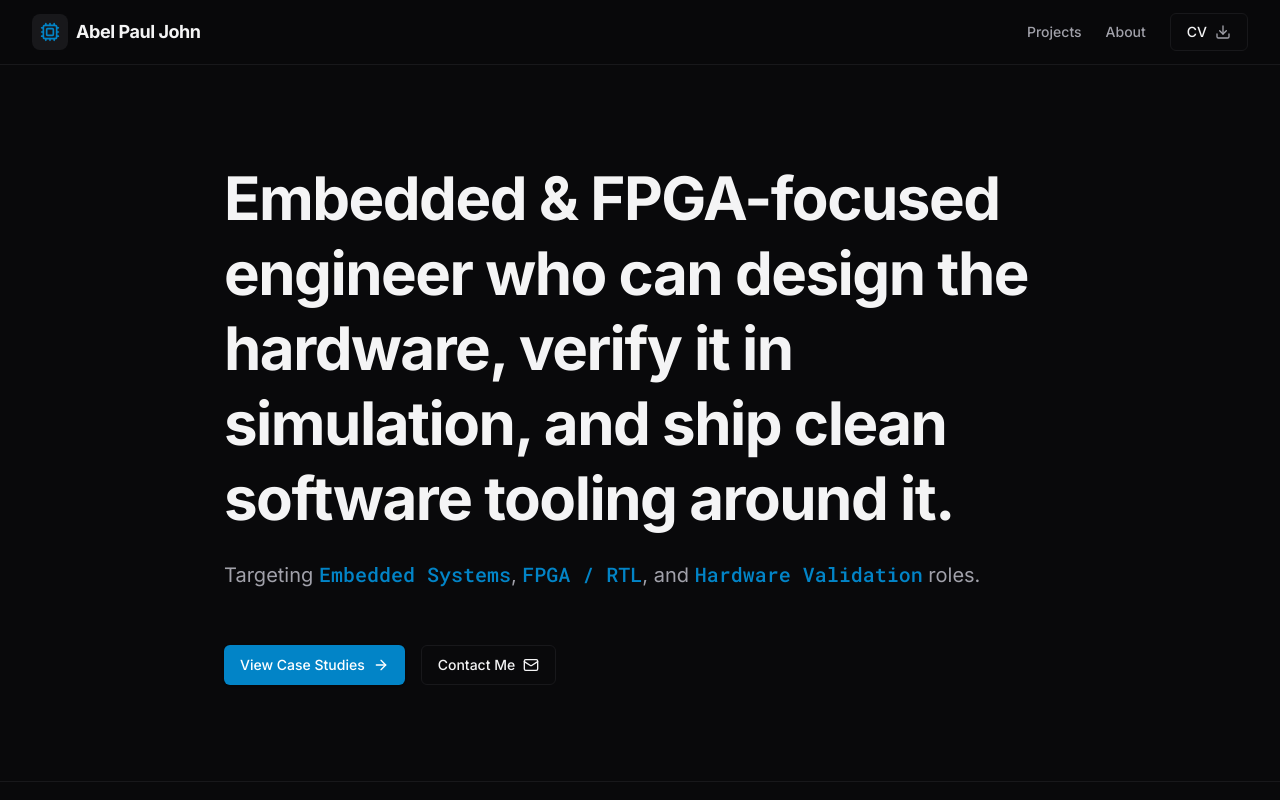
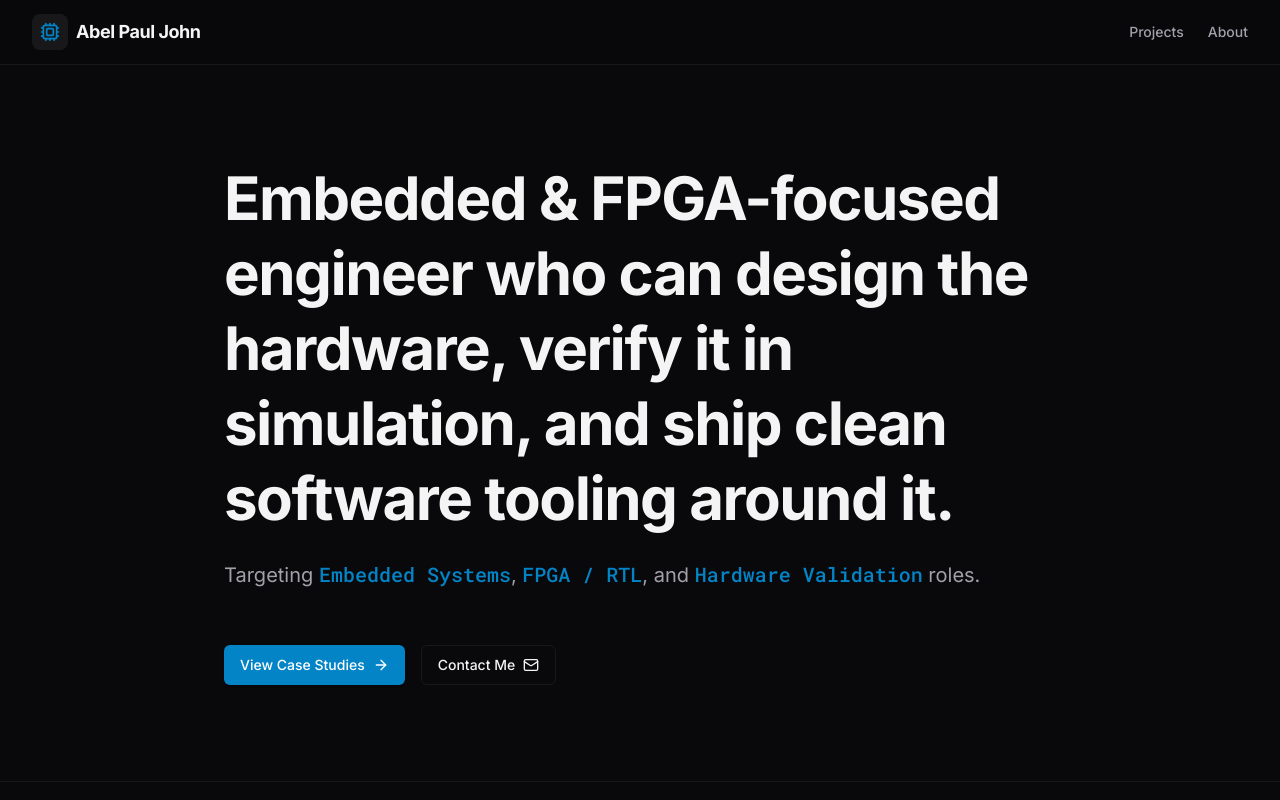
Before and after one commit to Abelpaulj/portfolio, a Next.js app: page / in a window 1280 px wide. Shown: the top 800 px of the page. Built offline with nearby package versions, Linux system fonts and the light colour scheme.

Commit message:
style: remove CV button from Navbar for a cleaner layout

```diff
--- a/src/components/Navbar.tsx
+++ b/src/components/Navbar.tsx
@@ -1,5 +1,5 @@
 import Link from "next/link";
-import { Download, Cpu } from "lucide-react";
+import { Cpu } from "lucide-react";
 
 export default function Navbar() {
     return (
@@ -19,15 +19,6 @@ export default function Navbar() {
                     <Link href="/about" className="text-sm font-medium text-[var(--color-text-secondary)] hover:text-[var(--color-text-primary)] transition-colors">
                         About
                     </Link>
-
-                    <a
-                        href="/cv.pdf"
-                        className="flex items-center gap-2 bg-[var(--color-bg-primary)] border border-[var(--color-bg-secondary)] text-[var(--color-text-primary)] hover:border-[var(--color-accent)] px-4 py-2 rounded-md text-sm font-medium transition-all group"
-                        download
-                    >
-                        <span>CV</span>
-                        <Download className="w-4 h-4 text-[var(--color-text-secondary)] group-hover:text-[var(--color-accent)] transition-colors" />
-                    </a>
                 </nav>
             </div>
         </header>
```
